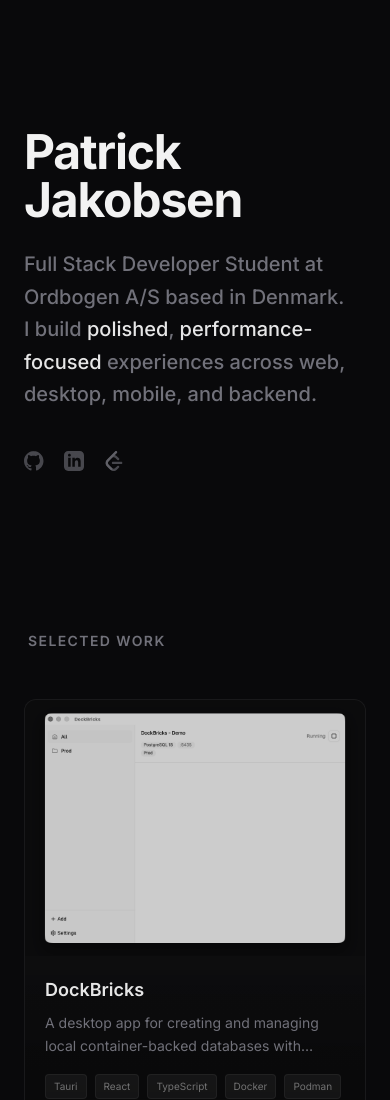
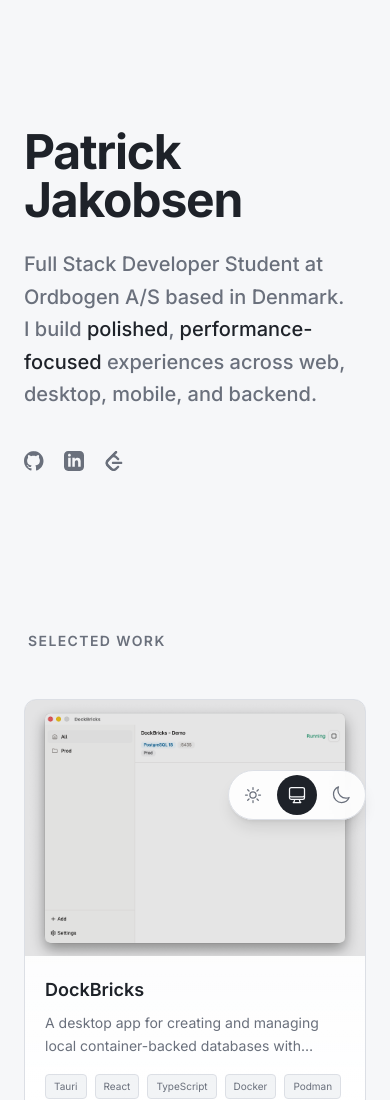
Before and after one commit to Pallepadehat/patrickjakobsen, a Next.js app: page / in a window 390 px wide. Shown: the top 1100 px of the page. Built offline with nearby package versions, Linux system fonts and the light colour scheme.

Commit message:
Add system-aware theme toggle and unify light dark styling

```diff
--- /dev/null
+++ b/app/components/theme-provider.tsx
@@ -0,0 +1,8 @@
+"use client";
+
+import { ThemeProvider as NextThemesProvider } from "next-themes";
+import type { ThemeProviderProps } from "next-themes";
+
+export function ThemeProvider({ children, ...props }: ThemeProviderProps) {
+  return <NextThemesProvider {...props}>{children}</NextThemesProvider>;
+}
--- /dev/null
+++ b/app/components/theme-toggle.tsx
@@ -0,0 +1,71 @@
+"use client";
+
+import {
+  ComputerDesktopIcon,
+  MoonIcon,
+  SunIcon,
+} from "@heroicons/react/24/outline";
+import { useTheme } from "next-themes";
+
+export function ThemeToggle() {
+  const { resolvedTheme, setTheme, theme } = useTheme();
+
+  if (!resolvedTheme) {
+    return (
+      <div className="fixed bottom-6 right-6 z-50 inline-flex items-center gap-1 rounded-full border border-border bg-card/90 p-1 shadow-lg backdrop-blur-md">
+        <button
+          aria-label="Light mode"
+          className="inline-flex h-10 w-10 items-center justify-center rounded-full text-muted"
+        >
+          <SunIcon className="h-5 w-5" />
+        </button>
+        <button
+          aria-label="System mode"
+          className="inline-flex h-10 w-10 items-center justify-center rounded-full text-muted"
+        >
+          <ComputerDesktopIcon className="h-5 w-5" />
+        </button>
+        <button
+          aria-label="Dark mode"
+          className="inline-flex h-10 w-10 items-center justify-center rounded-full text-muted"
+        >
+          <MoonIcon className="h-5 w-5" />
+        </button>
+      </div>
+    );
+  }
+
+  const baseButton =
+    "inline-flex h-10 w-10 items-center justify-center rounded-full transition-colors";
+  const activeButton = "bg-foreground text-background";
+  const inactiveButton = "text-muted hover:text-foreground";
+
+  return (
+    <div className="fixed bottom-6 right-6 z-50 inline-flex items-center gap-1 rounded-full border border-border bg-card/90 p-1 shadow-lg backdrop-blur-md">
+      <button
+        type="button"
+        onClick={() => setTheme("light")}
+        aria-label="Switch to light mode"
+        className={`${baseButton} ${theme === "light" ? activeButton : inactiveButton}`}
+      >
+        <SunIcon className="h-5 w-5" />
+      </button>
+      <button
+        type="button"
+        onClick={() => setTheme("system")}
+        aria-label={`Use system theme (currently ${resolvedTheme})`}
+        className={`${baseButton} ${theme === "system" ? activeButton : inactiveButton}`}
+      >
+        <ComputerDesktopIcon className="h-5 w-5" />
+      </button>
+      <button
+        type="button"
+        onClick={() => setTheme("dark")}
+        aria-label="Switch to dark mode"
+        className={`${baseButton} ${theme === "dark" ? activeButton : inactiveButton}`}
+      >
+        <MoonIcon className="h-5 w-5" />
+      </button>
+    </div>
+  );
+}
--- a/app/layout.tsx
+++ b/app/layout.tsx
@@ -2,6 +2,7 @@ import type { Metadata } from "next";
 import { Inter } from "next/font/google";
 import "./globals.css";
 import { Analytics } from "@vercel/analytics/next";
+import { ThemeProvider } from "./components/theme-provider";
 
 const inter = Inter({ subsets: ["latin"] });
 
@@ -17,10 +18,12 @@ export default function RootLayout({
   children: React.ReactNode;
 }) {
   return (
-    <html lang="en" className="scroll-smooth">
-      <body className={`${inter.className} bg-black text-white antialiased`}>
+    <html lang="en" className="scroll-smooth" suppressHydrationWarning>
+      <body className={`${inter.className} antialiased`}>
         <Analytics />
-        {children}
+        <ThemeProvider attribute="class" defaultTheme="system" enableSystem>
+          {children}
+        </ThemeProvider>
       </body>
     </html>
   );
--- a/app/page.tsx
+++ b/app/page.tsx
@@ -8,6 +8,7 @@ import {
   LinkedInIcon,
   LeetCodeIcon,
 } from "./components/social-icons";
+import { ThemeToggle } from "./components/theme-toggle";
 
 // --- Data ---
 
@@ -112,18 +113,18 @@ const timeline = [
 
 export default function Home() {
   return (
-    <main className="min-h-screen bg-background text-foreground selection:bg-white/20 overflow-x-hidden">
+    <main className="min-h-screen bg-background text-foreground selection:bg-neutral-300/50 dark:selection:bg-white/20 overflow-x-hidden">
       <div className="max-w-3xl mx-auto px-6 sm:px-12 py-32 sm:py-48 space-y-40">
         {/* Header / Hero */}
         <section className="space-y-10 animate-fade-up">
           <div className="space-y-6">
-            <h1 className="text-5xl sm:text-7xl font-bold tracking-tight text-white/95">
+            <h1 className="text-5xl sm:text-7xl font-bold tracking-tight text-foreground">
               Patrick Jakobsen
             </h1>
             <p className="text-xl sm:text-2xl text-muted font-medium max-w-2xl leading-relaxed text-balance">
               Full Stack Developer Student at Ordbogen A/S based in Denmark. I
-              build <span className="text-white/90">polished</span>,{" "}
-              <span className="text-white/90">performance-focused</span>{" "}
+              build <span className="text-foreground">polished</span>,{" "}
+              <span className="text-foreground">performance-focused</span>{" "}
               experiences across web, desktop, mobile, and backend.
             </p>
           </div>
@@ -173,17 +174,17 @@ export default function Home() {
             {timeline.map((item, i) => (
               <div
                 key={i}
-                className="group flex justify-between items-baseline border-b border-white/5 pb-4 hover:border-white/20 transition-colors duration-300"
+                className="group flex justify-between items-baseline border-b border-border pb-4 hover:border-muted/50 transition-colors duration-300"
               >
                 <div className="space-y-1">
-                  <h3 className="text-lg font-medium text-white/90 group-hover:text-white transition-colors">
+                  <h3 className="text-lg font-medium text-foreground group-hover:opacity-90 transition-colors">
                     {item.company}
                   </h3>
                   <p className="text-muted text-sm group-hover:text-muted/80 transition-colors">
                     {item.role}
                   </p>
                 </div>
-                <div className="text-sm text-white/20 font-mono group-hover:text-white/50 transition-colors">
+                <div className="text-sm text-muted/70 font-mono group-hover:text-muted transition-colors">
                   {item.period}
                 </div>
               </div>
@@ -206,14 +207,14 @@ export default function Home() {
                   {items.map((item) => (
                     <li
                       key={item.name}
-                      className="flex items-center gap-3 text-muted/60 hover:text-white transition-colors group"
+                      className="flex items-center gap-3 text-muted/80 hover:text-foreground transition-colors group"
                     >
                       <div className="w-4 h-4 relative opacity-60 group-hover:opacity-100 transition-opacity">
                         <Image
                           src={item.icon}
                           alt={item.name}
                           fill
-                          className="object-contain" // Removed brightness-0 invert
+                          className="object-contain grayscale brightness-0 opacity-70 dark:invert dark:opacity-80"
                         />
                       </div>
                       <span className="text-sm font-medium">{item.name}</span>
@@ -230,19 +231,20 @@ export default function Home() {
           className="pt-20 pb-12 animate-fade-up"
           style={{ animationDelay: "400ms" }}
         >
-          <div className="flex flex-col sm:flex-row justify-between items-center gap-6 border-t border-white/5 pt-8">
-            <p className="text-sm text-white/20">
+          <div className="flex flex-col sm:flex-row justify-between items-center gap-6 border-t border-border pt-8">
+            <p className="text-sm text-muted/70">
               &copy; {new Date().getFullYear()} Patrick Jakobsen.
             </p>
             <Link
               href="mailto:contactpatrickjak@icloud.com"
-              className="text-sm font-medium text-muted hover:text-white transition-colors"
+              className="text-sm font-medium text-muted hover:text-foreground transition-colors"
             >
               Get in Touch &rarr;
             </Link>
           </div>
         </footer>
       </div>
+      <ThemeToggle />
     </main>
   );
 }
@@ -252,7 +254,7 @@ function SocialLink({ href, icon }: { href: string; icon: React.ReactNode }) {
     <Link
       href={href}
       target="_blank"
-      className="text-muted/60 hover:text-white transition-all duration-300 hover:scale-110"
+      className="text-muted hover:text-foreground transition-all duration-300 hover:scale-110"
     >
       {icon}
     </Link>
@@ -265,7 +267,7 @@ function ProjectCard({ project, index }: { project: Project; index: number }) {
       initial={{ opacity: 0, y: 20 }}
       animate={{ opacity: 1, y: 0 }}
       transition={{ delay: 0.1 + index * 0.1, duration: 0.5, ease: "easeOut" }}
-      className={`group relative overflow-hidden rounded-xl bg-neutral-900/30 border border-white/5 hover:border-white/10 transition-all duration-500 ${project.span || "col-span-1"}`}
+      className={`group relative overflow-hidden rounded-xl bg-card/70 border border-border hover:border-muted/50 transition-all duration-500 ${project.span || "col-span-1"}`}
     >
       <Link
         href={project.link}
@@ -275,18 +277,18 @@ function ProjectCard({ project, index }: { project: Project; index: number }) {
         <div
           className={`relative w-full overflow-hidden ${project.span?.includes("md:col-span-2") ? "h-64 sm:h-96" : "h-48"}`}
         >
-          <div className="absolute inset-0 bg-black/20 z-10 group-hover:bg-transparent transition-colors duration-500" />
+          <div className="absolute inset-0 bg-black/10 dark:bg-black/25 z-10 group-hover:bg-transparent transition-colors duration-500" />
           <Image
             src={project.image}
             alt={project.title}
             fill
-            className="object-cover object-top transform group-hover:scale-105 transition-transform duration-700 ease-apple grayscale group-hover:grayscale-0"
+            className="object-cover object-top transform group-hover:scale-105 transition-transform duration-700 ease-apple grayscale-[0.15] group-hover:grayscale-0"
           />
         </div>
 
-        <div className="p-5 flex-1 flex flex-col justify-between bg-gradient-to-b from-transparent to-black/40">
+        <div className="p-5 flex-1 flex flex-col justify-between bg-gradient-to-b from-transparent to-card">
           <div>
-            <h3 className="text-lg font-semibold text-white/90 group-hover:text-white transition-colors mb-2">
+            <h3 className="text-lg font-semibold text-foreground transition-colors mb-2">
               {project.title}
             </h3>
             <p className="text-sm text-muted line-clamp-2 leading-relaxed">
@@ -297,7 +299,7 @@ function ProjectCard({ project, index }: { project: Project; index: number }) {
             {project.tech.map((t) => (
               <span
                 key={t}
-                className="text-[10px] text-white/40 bg-white/5 px-2 py-1 rounded border border-white/5"
+                className="text-[10px] text-muted bg-card-hover/70 px-2 py-1 rounded border border-border"
               >
                 {t}
               </span>
--- a/package.json
+++ b/package.json
@@ -15,6 +15,7 @@
     "clsx": "^2.1.1",
     "framer-motion": "^12.0.1",
     "next": "16.1.6",
+    "next-themes": "^0.4.6",
     "react": "19.2.4",
     "react-dom": "19.2.4",
     "tailwind-merge": "^2.6.0"
--- a/tailwind.config.ts
+++ b/tailwind.config.ts
@@ -1,6 +1,7 @@
 import type { Config } from "tailwindcss";
 
 const config: Config = {
+  darkMode: "class",
   content: [
     "./pages/**/*.{js,ts,jsx,tsx,mdx}",
     "./components/**/*.{js,ts,jsx,tsx,mdx}",
```
Also changed, not shown: app/globals.css (+19 -10 lines).
